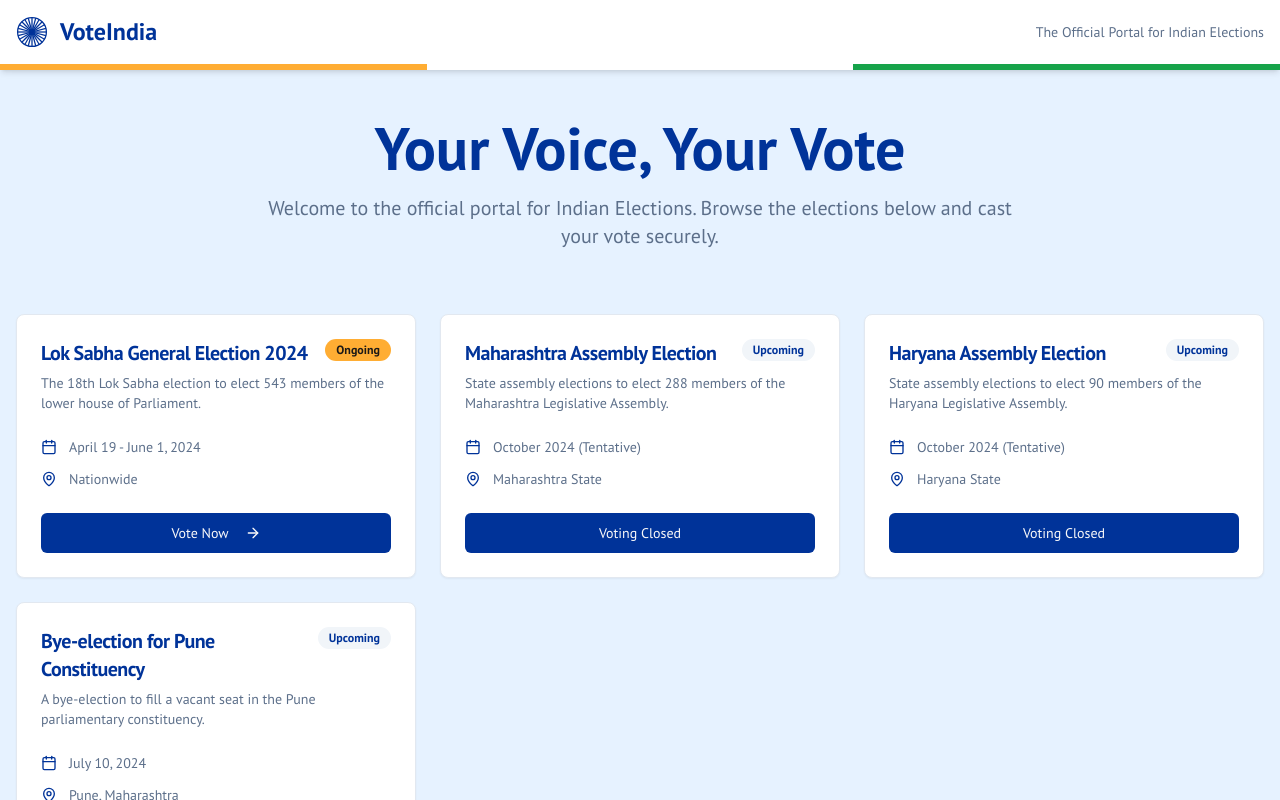
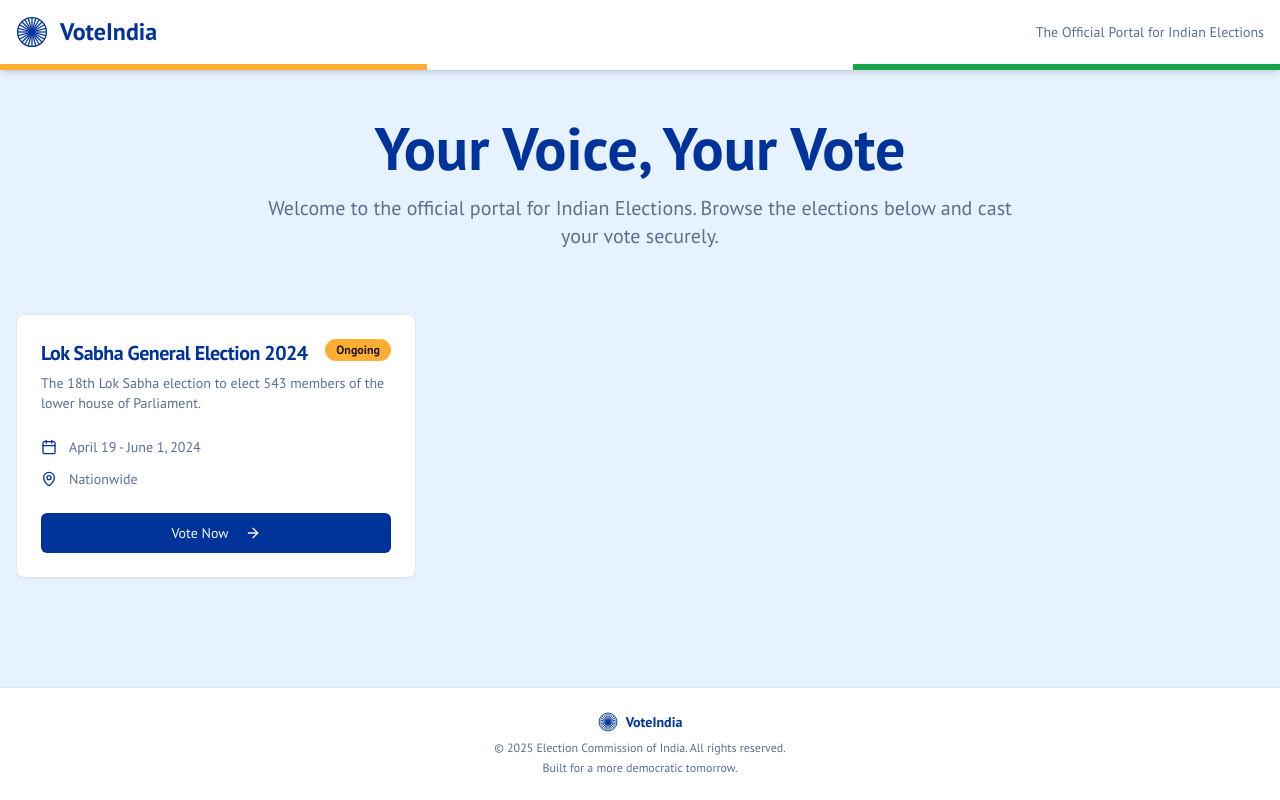
Before and after one commit to ShashankMudg/Your-Voice-Your-Vote, a Next.js app: page / in a window 1280 px wide. Shown: the top 800 px of the page. Built offline with nearby package versions, Linux system fonts and the light colour scheme.

Commit message:
I don't want details of upcoming election I just want running elections

```diff
--- a/src/components/election-list.tsx
+++ b/src/components/election-list.tsx
@@ -12,33 +12,14 @@ const elections = [
     date: 'April 19 - June 1, 2024',
     details: 'The 18th Lok Sabha election to elect 543 members of the lower house of Parliament.'
   },
-  {
-    name: 'Maharashtra Assembly Election',
-    status: 'Upcoming',
-    constituency: 'Maharashtra State',
-    date: 'October 2024 (Tentative)',
-    details: 'State assembly elections to elect 288 members of the Maharashtra Legislative Assembly.'
-  },
-  {
-    name: 'Haryana Assembly Election',
-    status: 'Upcoming',
-    constituency: 'Haryana State',
-    date: 'October 2024 (Tentative)',
-    details: 'State assembly elections to elect 90 members of the Haryana Legislative Assembly.'
-  },
-  {
-    name: 'Bye-election for Pune Constituency',
-    status: 'Upcoming',
-    constituency: 'Pune, Maharashtra',
-    date: 'July 10, 2024',
-    details: 'A bye-election to fill a vacant seat in the Pune parliamentary constituency.'
-  },
 ];
 
 export default function ElectionList() {
+  const runningElections = elections.filter(election => election.status === 'Ongoing');
+
   return (
     <div className="grid grid-cols-1 md:grid-cols-2 lg:grid-cols-3 gap-6">
-      {elections.map((election, index) => (
+      {runningElections.map((election, index) => (
         <Card key={index} className="flex flex-col">
           <CardHeader>
             <div className="flex justify-between items-start">
@@ -60,10 +41,10 @@ export default function ElectionList() {
             </div>
           </CardContent>
           <CardFooter>
-            <Button asChild className="w-full" disabled={election.status !== 'Ongoing'}>
+            <Button asChild className="w-full">
               <Link href="/login">
-                {election.status === 'Ongoing' ? 'Vote Now' : 'Voting Closed'}
-                {election.status === 'Ongoing' && <ArrowRight className="ml-2 h-4 w-4" />}
+                Vote Now
+                <ArrowRight className="ml-2 h-4 w-4" />
               </Link>
             </Button>
           </CardFooter>
--- a/src/components/election-schedule.tsx
+++ b/src/components/election-schedule.tsx
@@ -11,44 +11,25 @@ const elections = [
     date: 'April 19 - June 1, 2024',
     details: 'The 18th Lok Sabha election to elect 543 members of the lower house of Parliament. Voting is being held in seven phases.'
   },
-  {
-    name: 'Maharashtra Assembly Election',
-    status: 'Upcoming',
-    constituency: 'Maharashtra State',
-    date: 'October 2024 (Tentative)',
-    details: 'State assembly elections to elect 288 members of the Maharashtra Legislative Assembly.'
-  },
-  {
-    name: 'Haryana Assembly Election',
-    status: 'Upcoming',
-    constituency: 'Haryana State',
-    date: 'October 2024 (Tentative)',
-    details: 'State assembly elections to elect 90 members of the Haryana Legislative Assembly.'
-  },
-  {
-    name: 'Bye-election for Pune Constituency',
-    status: 'Upcoming',
-    constituency: 'Pune, Maharashtra',
-    date: 'July 10, 2024',
-    details: 'A bye-election to fill a vacant seat in the Pune parliamentary constituency.'
-  },
 ];
 
 export default function ElectionSchedule() {
+  const runningElections = elections.filter(e => e.status === 'Ongoing');
+
   return (
     <Card className="h-full">
       <CardHeader>
-        <CardTitle>Election Schedule</CardTitle>
-        <CardDescription>Ongoing and upcoming elections across India.</CardDescription>
+        <CardTitle>Running Elections</CardTitle>
+        <CardDescription>Currently ongoing elections across India.</CardDescription>
       </CardHeader>
       <CardContent>
         <Accordion type="single" collapsible className="w-full space-y-2">
-          {elections.map((election, index) => (
+          {runningElections.map((election, index) => (
             <AccordionItem value={`item-${index}`} key={index} className="border-b-0 rounded-lg border bg-card">
               <AccordionTrigger className="px-4 py-3 hover:no-underline">
                 <div className="flex items-center justify-between w-full">
                   <span className="font-semibold text-left text-primary">{election.name}</span>
-                  <Badge className={`ml-4 ${election.status === 'Ongoing' ? 'bg-accent hover:bg-accent/90 text-accent-foreground' : 'bg-secondary text-secondary-foreground'}`}>
+                  <Badge className={`ml-4 bg-accent hover:bg-accent/90 text-accent-foreground`}>
                     {election.status}
                   </Badge>
                 </div>
```
